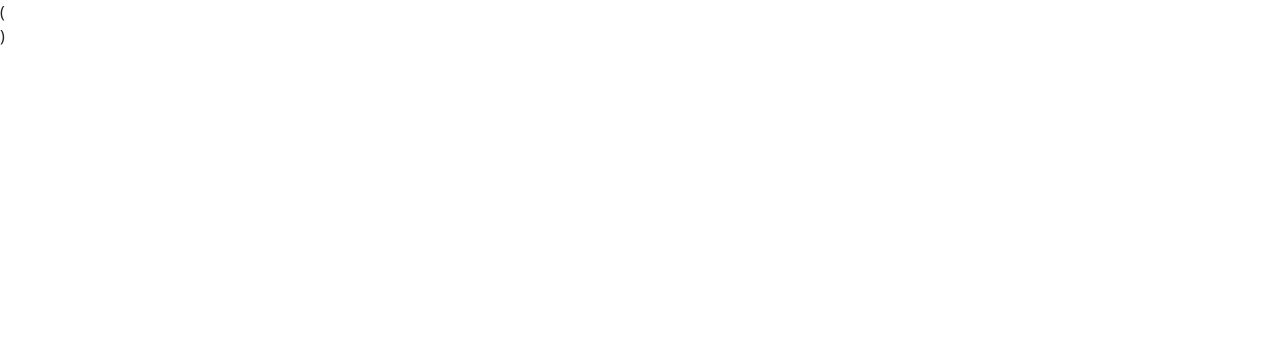
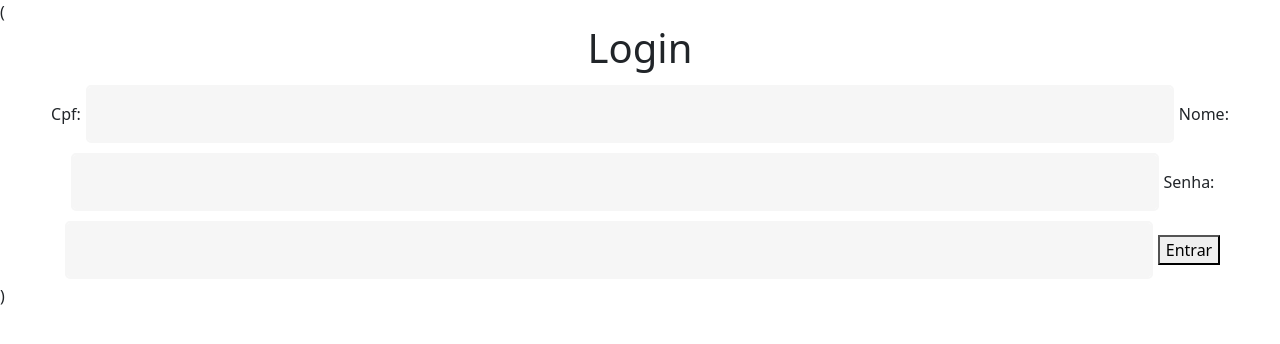
Before and after one commit to josceno/frontend-fullstack-app, a React (Create React App) app: page /cadastro in a window 1280 px wide. Before the commit this address had no page. Shown: the top 344 px of the page. Built offline with nearby package versions, Linux system fonts and the light colour scheme.

Commit message:
tela de cadastro

```diff
--- a/src/App.js
+++ b/src/App.js
@@ -8,6 +8,7 @@ import Home from './pages/Home';
 import NovoCliente from './clientes/NovoCliente';
 import Clientes from './pages/Clientes';
 import { BrowserRouter as Router, Routes, Route } from 'react-router-dom';
+import NovoUsuario from './usuarios/NovoUsuario';
 
 function App() {
   return (
@@ -15,6 +16,7 @@ function App() {
       <Router>
         <Routes>
           <Route exact path="/" element={<Home />} />
+          <Route exact path="/cadastro" element={<NovoUsuario/>}/>
           <Route exact path="/clientes" element={<Clientes />} />
           <Route exact path="/novoCliente/:codigo" element={<NovoCliente />} />
         </Routes>
--- a/src/context/Autenticador.js
+++ b/src/context/Autenticador.js
@@ -5,10 +5,14 @@ const contexto =  createContext({});
 export const Autenticador = ({children})=>{
     const [auth,setAuth] = useState({});
 
+
+
+
     return(
         <contexto.Provider value={{auth, setAuth }}>
             ({children})
         </contexto.Provider>
     )
+
 }
 export default contexto;
--- a/src/layout/Navbar.js
+++ b/src/layout/Navbar.js
@@ -4,7 +4,7 @@ import React, { useState } from 'react'
 import { Link } from 'react-router-dom'
 
 function handleSubmit(event) {
-    event.preventDefault();
+
   }
 
 
--- a/src/usuarios/NovoUsuario.js
+++ b/src/usuarios/NovoUsuario.js
@@ -0,0 +1,62 @@
+import axios from 'axios';
+import { Button } from 'bootstrap'
+import React, { useState } from 'react'
+import { Link } from 'react-router-dom'
+
+function handleSubmit(event) {
+    event.preventDefault();
+  }
+
+
+export default function NovoUsuario() {
+    const [usuario, setusuario] = useState({
+        nome: "",
+        cpf: "",
+        password: ""
+    })
+
+    const { nome, cpf, password} = usuario
+
+    const onInputChange = (e) => {
+        setusuario({ ...usuario, [e.target.name]: e.target.value })
+    }
+
+    const onSubmit= async (e)=>{
+        await axios.post("http://localhost:8080/usuario",usuario)
+    };
+  return (
+
+     <section>
+       <h1>Login</h1>
+       <form onSubmit={(e)=>onSubmit(e)}>
+            <label htmlFor='cpf'>Cpf:</label>
+            <input type={"text"}
+             className="form-control"
+             name='cpf'
+            id="cpf"
+            value={cpf}
+            onChange={(e) => onInputChange(e)}
+            required/>
+            <label htmlFor="nome">Nome:</label>
+            <input type={"text"} className="form-control"
+            id="nome"
+            name="nome"
+            value={nome} onChange={(e) => onInputChange(e)}
+            required/>
+
+            <label htmlFor='password'>Senha:</label>
+            <input type={"text"}
+             className="form-control"
+             name='password'
+            id="password"
+            value={password}
+            onChange={(e) => onInputChange(e)}
+            required/>
+
+            <button>Entrar</button>
+       </form>
+    </section>
+    )
+
+
+}
```
